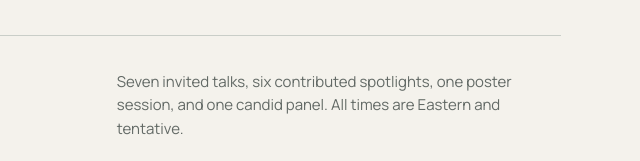
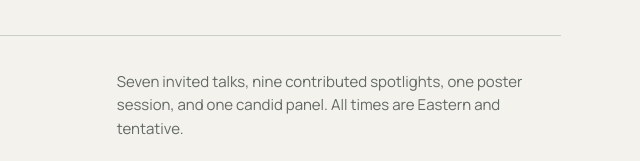
Before and after one commit to ai4mc26/ai4mc26.github.io, a plain HTML site: page index.html in a window 1280 px wide. Shown: the part 935-1096 px from the top of the page, 639-1279 px from the left. Drawn offline with nearby package versions, Linux system fonts and the light colour scheme.

Commit message:
Update contributed spotlight count to nine

```diff
--- a/index.html
+++ b/index.html
@@ -64,7 +64,7 @@
       <section class="section program" id="program" aria-labelledby="program-title">
         <div class="section-heading compact-heading">
           <div><p class="section-index">02 / Program</p><h2 id="program-title">One focused day</h2></div>
-          <p>Seven invited talks, six contributed spotlights, one poster session, and one candid panel. All times are Eastern and tentative.</p>
+          <p>Seven invited talks, nine contributed spotlights, one poster session, and one candid panel. All times are Eastern and tentative.</p>
         </div>
         <div class="program-layout">
           <ol class="schedule" aria-label="Tentative workshop schedule">
```
